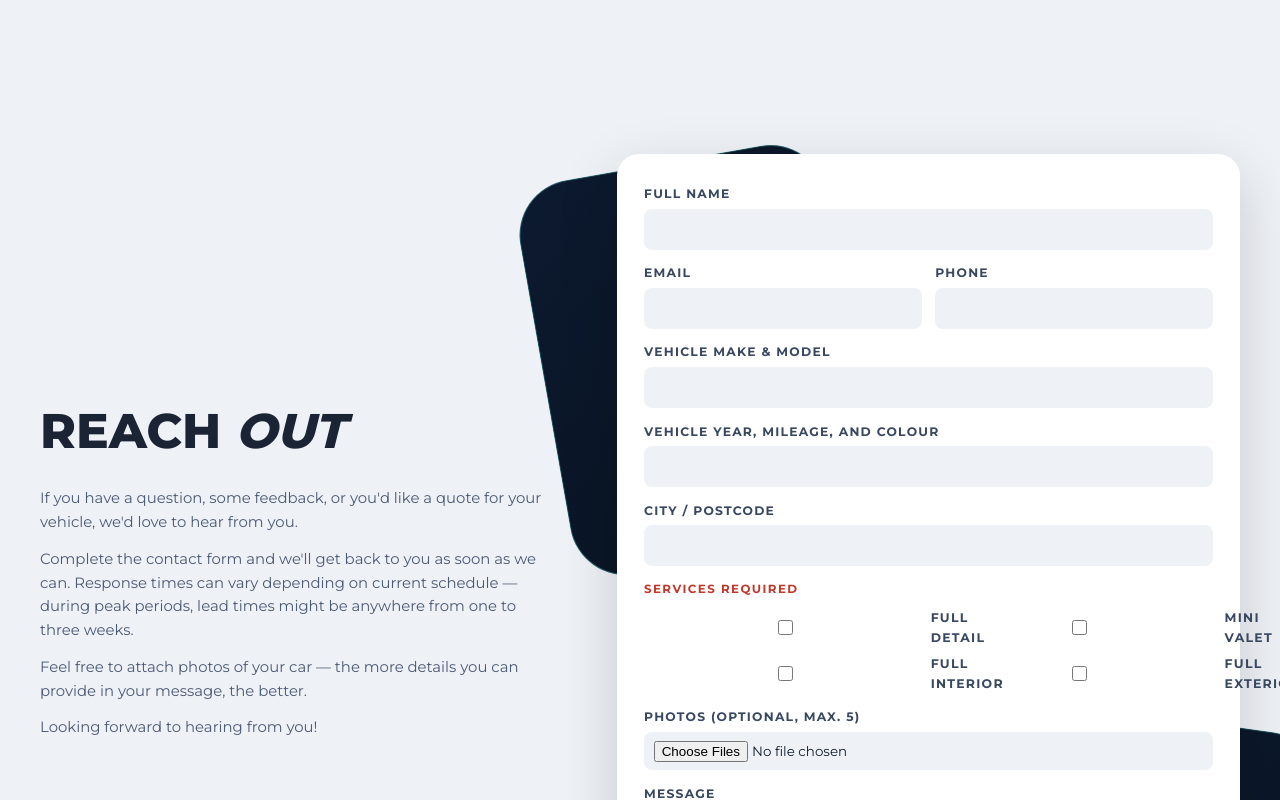
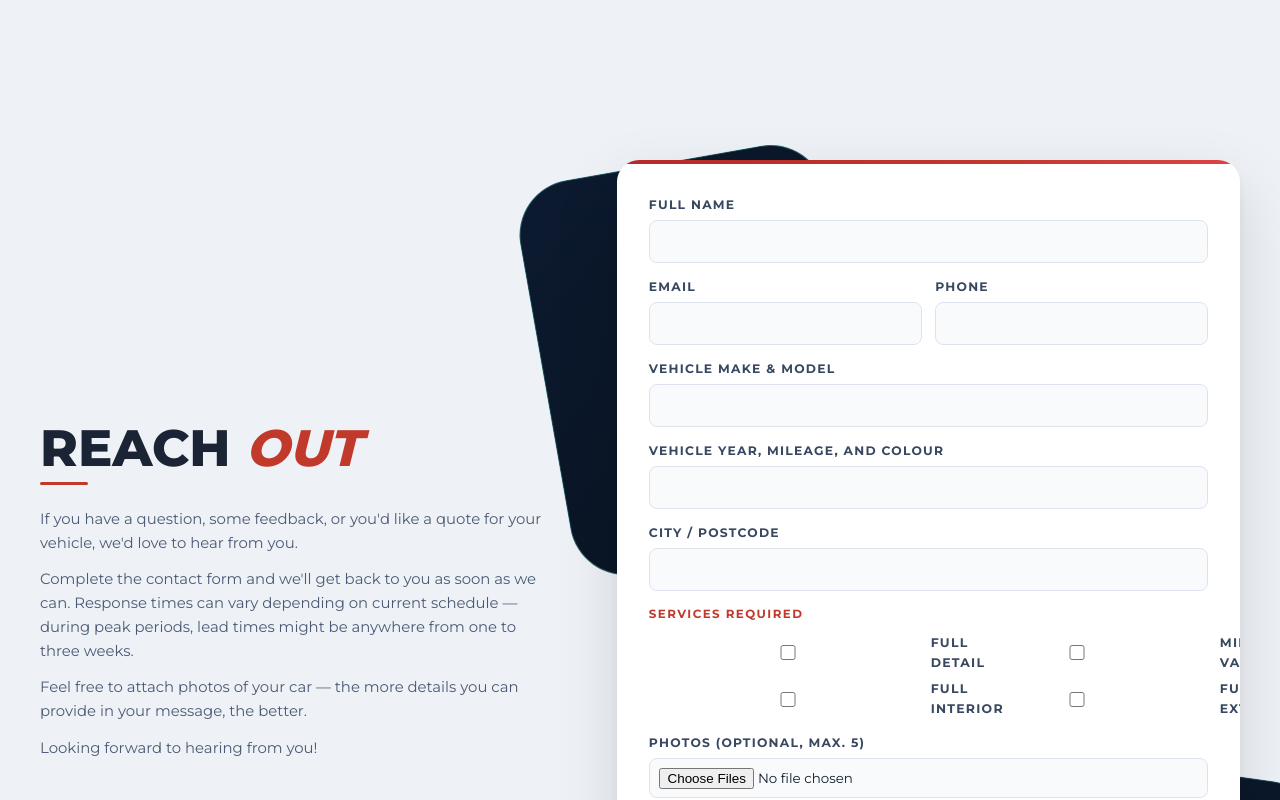
Before and after one commit to agrinaitweltd/lv1, a Next.js app in the folder Projects/MH/: page / in a window 1280 px wide. Shown: the part 5240-6040 px from the top of the page. Built offline with nearby package versions, Linux system fonts and the light colour scheme.

Commit message:
Polish REACH OUT section: bordered inputs, rust focus ring, accent bar, red italic heading

```diff
--- a/Projects/MH/src/app/globals.css
+++ b/Projects/MH/src/app/globals.css
@@ -1055,15 +1055,23 @@ button, input, textarea, select { font-family: inherit; }
 }
 .contact-copy h2 {
   color: var(--dark-text);
-  font-size: clamp(2rem, 3.8vw, 3.6rem);
+  font-size: clamp(2.2rem, 4vw, 3.8rem);
   font-weight: 900;
   text-transform: uppercase;
-  margin-bottom: 1.1rem;
-}
-.contact-copy h2 em { font-style: italic; }
+  margin-bottom: 0.5rem;
+  line-height: 1.05;
+}
+.contact-copy .copy-rule {
+  width: 48px;
+  height: 3px;
+  background: #c0392b;
+  border-radius: 2px;
+  margin-bottom: 1.4rem;
+}
+.contact-copy h2 em { font-style: italic; color: #c0392b; }
 .contact-copy p { color: #4b5a74; font-size: 0.93rem; margin-bottom: 0.8rem; }
 .contact-avail { font-weight: 700; letter-spacing: 0.07em; color: var(--dark-text) !important; }
-.contact-form-outer { position: relative; padding: 2rem 0; }
+.contact-form-outer { position: relative; padding: 2.4rem 0 2.8rem; }
 .contact-deco-l {
   position: absolute;
   left: -74px;
@@ -1091,10 +1099,19 @@ button, input, textarea, select { font-family: inherit; }
   z-index: 1;
   background: #fff;
   border-radius: 22px;
-  padding: 1.9rem 1.7rem;
-  box-shadow: 0 20px 58px rgba(0, 0, 0, 0.17);
+  padding: 2.2rem 2rem;
+  box-shadow: 0 8px 12px rgba(0,0,0,0.06), 0 24px 64px rgba(0,0,0,0.13);
   display: grid;
-  gap: 0.85rem;
+  gap: 0.9rem;
+  overflow: hidden;
+}
+.contact-form::before {
+  content: '';
+  position: absolute;
+  inset: 0 0 auto 0;
+  height: 4px;
+  background: linear-gradient(90deg, #b52a2a, #c0392b 60%, #d44);
+  border-radius: 22px 22px 0 0;
 }
 .contact-form label {
   display: grid;
@@ -1107,18 +1124,21 @@ button, input, textarea, select { font-family: inherit; }
 }
 .contact-form input,
 .contact-form textarea {
-  border: 0;
+  border: 1.5px solid #dde3ee;
   width: 100%;
   border-radius: 8px;
   padding: 0.72rem 0.88rem;
   font-size: 0.93rem;
-  background: #eef2f7;
+  background: #f9fafc;
   color: #131d2d;
+  transition: border-color 0.18s ease, box-shadow 0.18s ease;
 }
 .contact-form input:focus,
 .contact-form textarea:focus {
   outline: none;
-  box-shadow: 0 0 0 2px rgba(97, 221, 217, 0.55);
+  border-color: #c0392b;
+  box-shadow: 0 0 0 3px rgba(192, 57, 43, 0.15);
+  background: #fff;
 }
 .contact-form textarea { resize: vertical; }
 .form-row { display: grid; grid-template-columns: 1fr 1fr; gap: 0.85rem; }
@@ -2382,7 +2402,8 @@ button, input, textarea, select { font-family: inherit; }
   padding: 0.55rem 0.6rem !important;
   font-size: 0.84rem !important;
   cursor: pointer;
-  background: #eef2f7 !important;
+  background: #f9fafc !important;
+  border: 1.5px solid #dde3ee !important;
   border-radius: 8px !important;
 }
 
--- a/Projects/MH/src/app/page.tsx
+++ b/Projects/MH/src/app/page.tsx
@@ -322,6 +322,7 @@ export default function Home() {
         <div className="container contact-grid">
           <div className="contact-copy">
             <h2>REACH <em>OUT</em></h2>
+            <div className="copy-rule" aria-hidden="true" />
             <p>If you have a question, some feedback, or you&apos;d like a quote for your vehicle, we&apos;d love to hear from you.</p>
             <p>Complete the contact form and we&apos;ll get back to you as soon as we can. Response times can vary depending on current schedule &mdash; during peak periods, lead times might be anywhere from one to three weeks.</p>
             <p>Feel free to attach photos of your car &mdash; the more details you can provide in your message, the better.</p>
```
